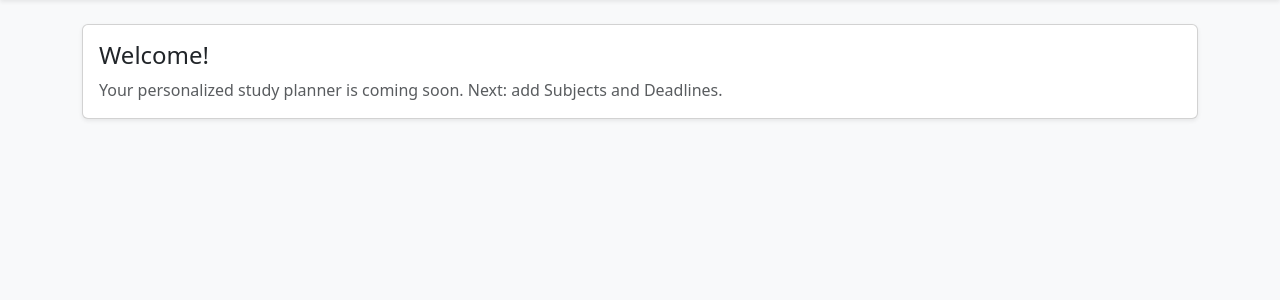
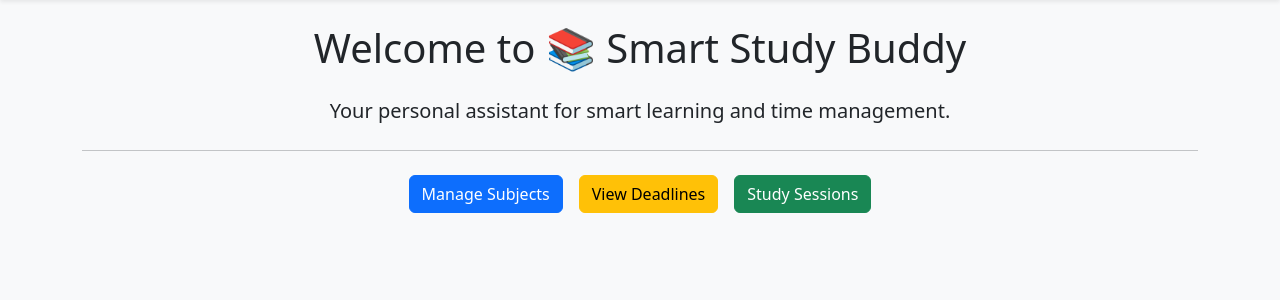
Before and after one commit to Laibakhalid23/smart-study-app, a Django app: page / in a window 1280 px wide. Shown: the part 56-356 px from the top of the page. Run offline with Django 5.2, Linux system fonts and the light colour scheme.

Commit message:
fix(templates): configure template directory and update home page

```diff
--- a/config/settings.py
+++ b/config/settings.py
@@ -55,7 +55,7 @@ ROOT_URLCONF = 'config.urls'
 TEMPLATES = [
     {
         'BACKEND': 'django.template.backends.django.DjangoTemplates',
-        'DIRS': [],
+        'DIRS': [BASE_DIR / "templates"],
         'APP_DIRS': True,
         'OPTIONS': {
             'context_processors': [
--- a/templates/home.html
+++ b/templates/home.html
@@ -1,9 +1,14 @@
 {% extends "base.html" %}
+
 {% block content %}
-<div class="card shadow-sm">
-  <div class="card-body">
-    <h1 class="h4 mb-2">Welcome!</h1>
-    <p class="text-muted mb-0">Your personalized study planner is coming soon. Next: add Subjects and Deadlines.</p>
+  <div class="text-center">
+    <h1 class="mb-4">Welcome to 📚 Smart Study Buddy</h1>
+    <p class="lead">Your personal assistant for smart learning and time management.</p>
+    <hr class="my-4">
+    <div class="d-flex justify-content-center gap-3">
+      <a href="{% url 'subject_list' %}" class="btn btn-primary">Manage Subjects</a>
+      <a href="{% url 'deadline_list' %}" class="btn btn-warning">View Deadlines</a>
+      <a href="{% url 'study_session_list' %}" class="btn btn-success">Study Sessions</a>
+    </div>
   </div>
-</div>
 {% endblock %}
```
Also changed, not shown: planner/migrations/0002_alter_deadline_subject_alter_studysession_date_and_more.py (added).
